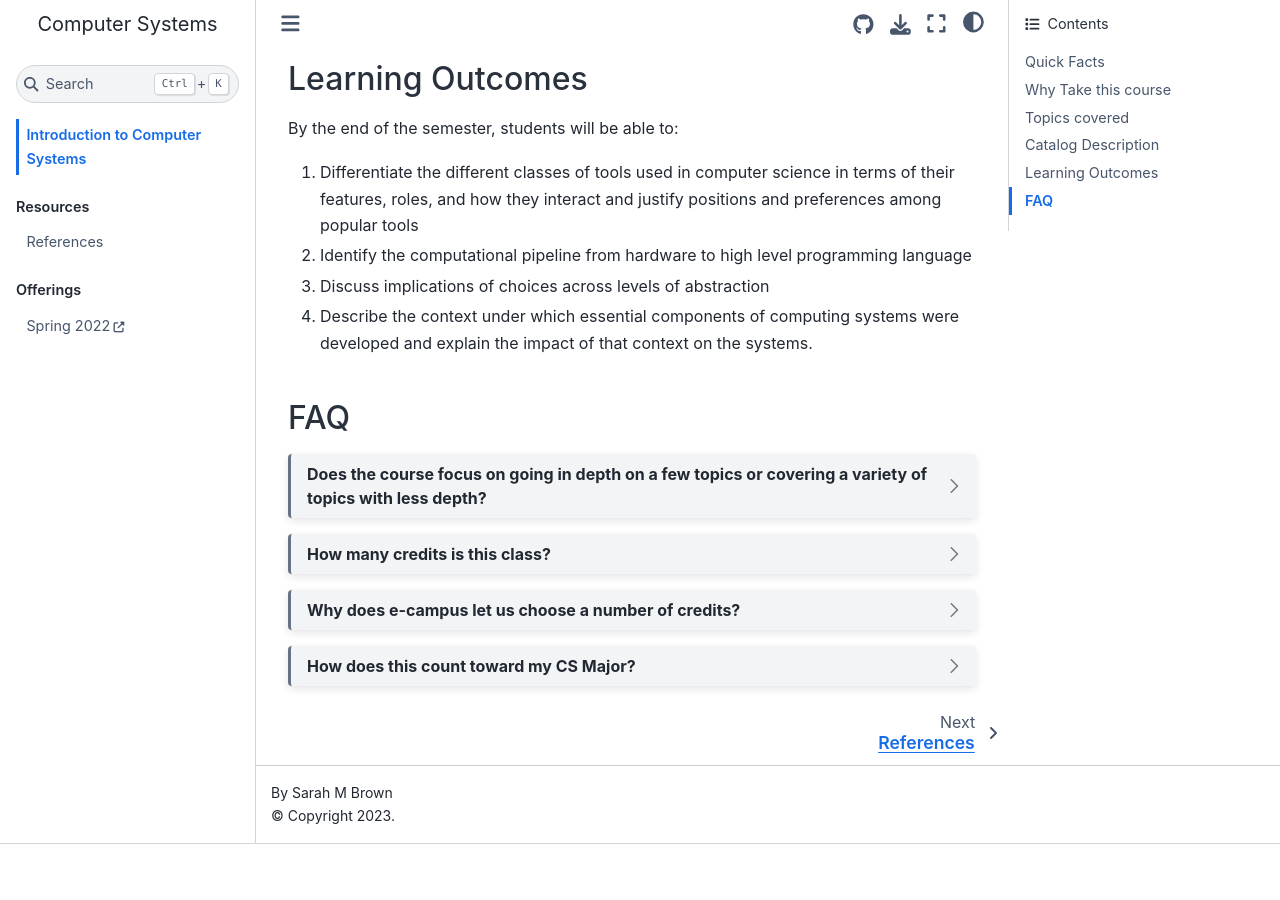
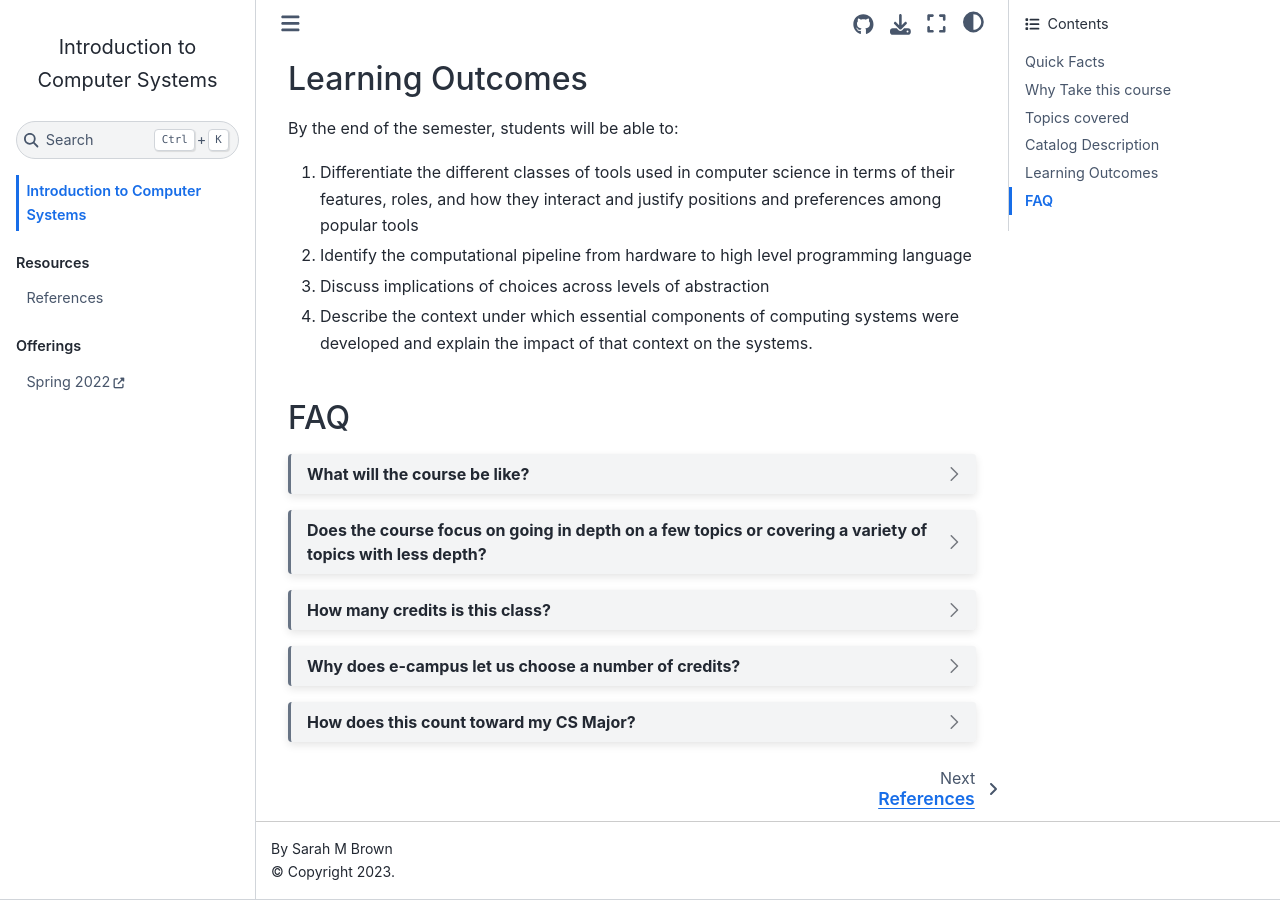
Before and after one commit to klattuada/introcompsys.github.io, a Jupyter Book: the page built from index.md, in a window 1280 px wide and 900 px high, scrolled down 1262 px. Built offline with Jupyter Book 1.0.4 settings and Sphinx 7.4.7 and the Sphinx Book theme 1.1.4, drawn with Linux system fonts in a browser that asks for light colours; before the commit the page ends 2106 px from its top, so only the background shows below that.

Commit message:
add sp22 link in faq

````diff
--- a/index.md
+++ b/index.md
@@ -54,6 +54,12 @@
 
 ## FAQ
 
+```{dropdown} What will the course be like?
+
+You can see the notes and syllabus for Spring 2022 on the semester's [course website](https://introcompsys.github.io/spring2022). Some things will change for Fall 2022, but the basic ideas will be similar.
+```
+
+
 ```{dropdown} Does the course focus on going in depth on a few topics or covering a variety of topics with less depth?
 We will cover some topics in depth and others with less depth.  For example, there are whole courses on computer architecture (411), programming languages (301), and operating systems (412) so we won't cover these in as much detail in those courses, but we will touch on those in terms of how they relate to other topics.
 
````
